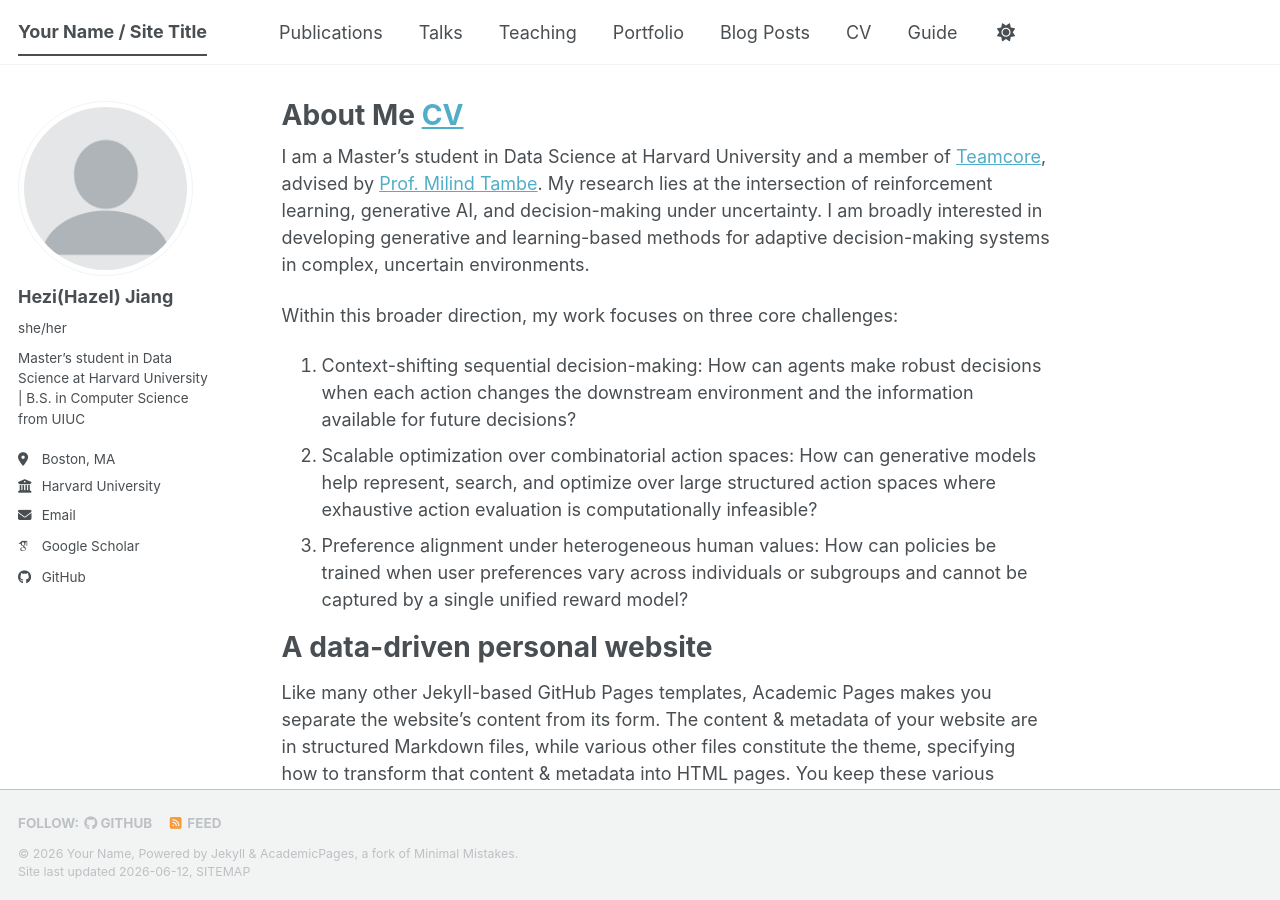
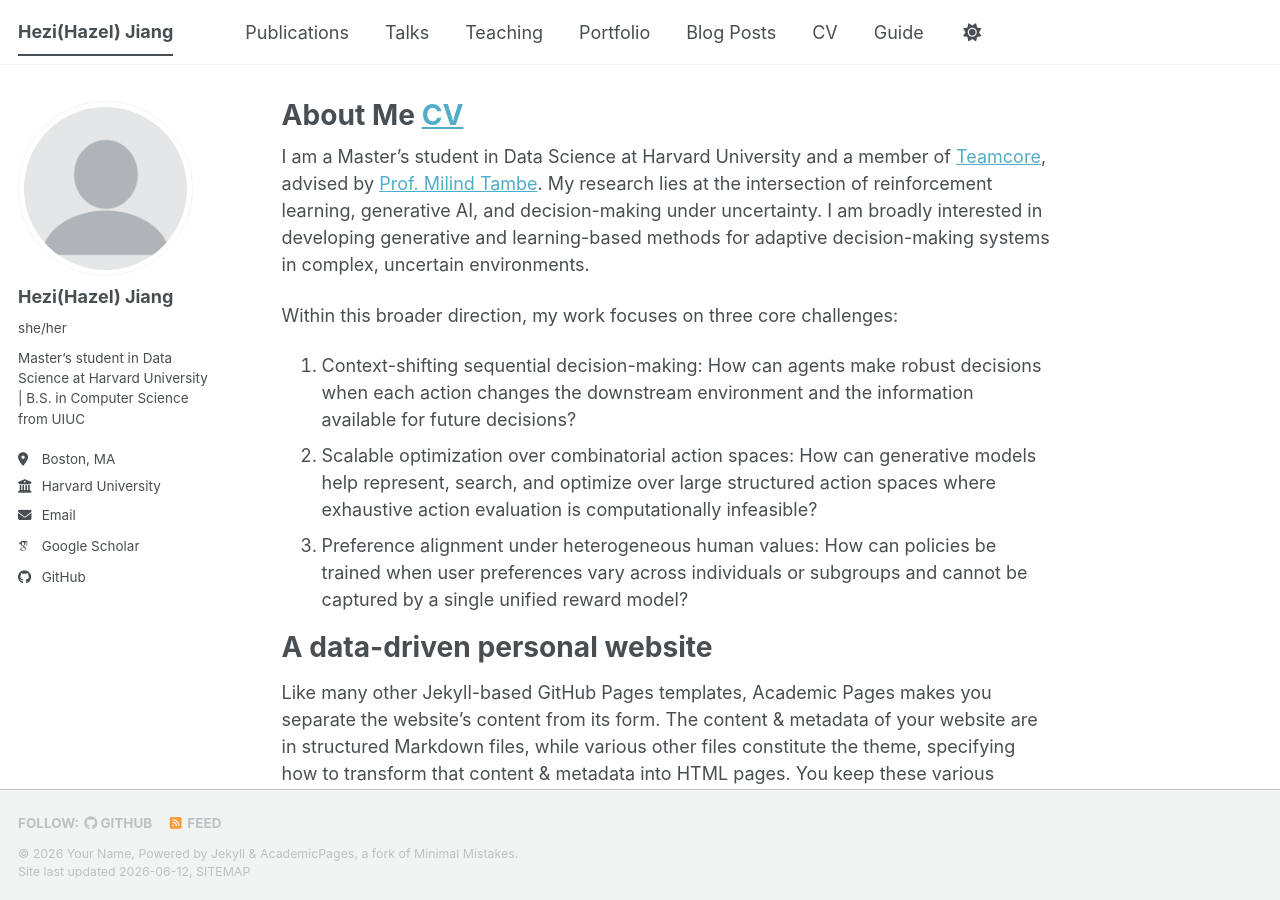
Before and after one commit to Hezi519/Hezi519.github.io, a Jekyll site: the page built from _pages/about.md, in a window 1280 px wide and 900 px high. Built offline with Jekyll 4.4.1, drawn with Linux system fonts in a browser that asks for light colours; some web fonts are replaced; a script bundle is joined from its source files by our own code; library files that are not in the unit come from our copies.

Commit message:
Update _config.yml

```diff
--- a/_config.yml
+++ b/_config.yml
@@ -9,7 +9,7 @@
 # Basic Site Settings
 locale                   : "en-US"
 site_theme               : "default" # The available themes options are "default", "air", "sunrise", "mint", "dirt" and "contrast"
-title                    : "Your Name / Site Title"
+title                    : "Hezi(Hazel) Jiang"
 title_separator          : "-"
 name                     : &name "Your Name"
 description              : &description "Your Name's academic portfolio"   # Update this with a general description of your site, this is the default if not overridden by a page
```
